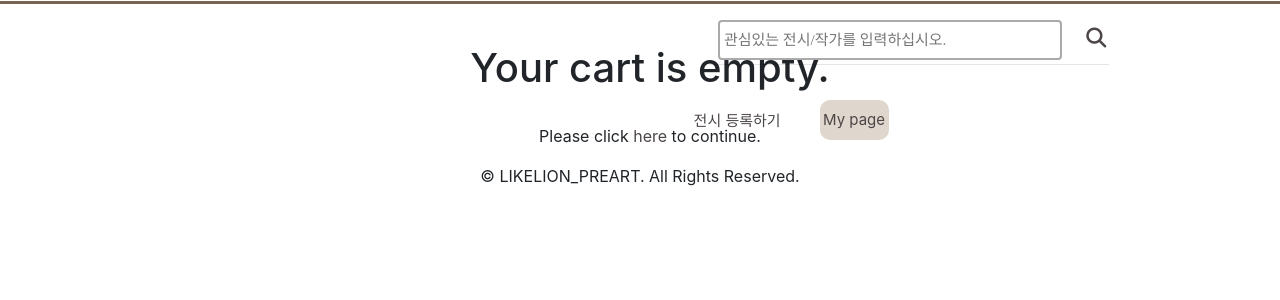
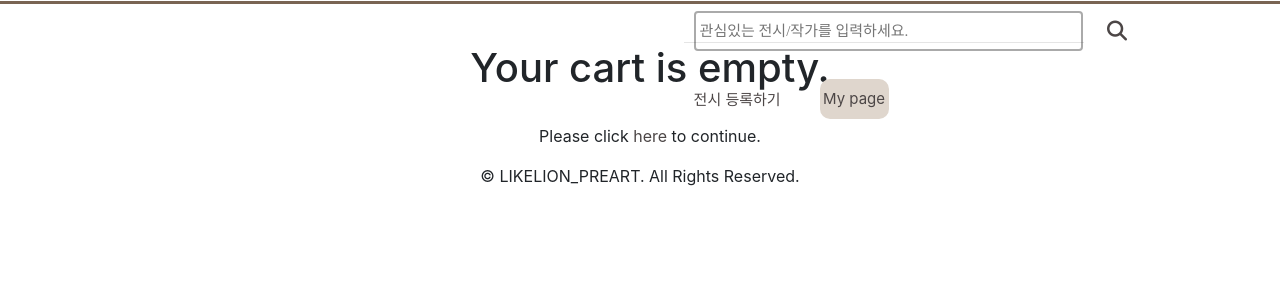
Before and after one commit to jiyoungzero/PRE.ART_hackerthon, a Django app: page /cart/ in a window 1280 px wide. Shown: the part 80-380 px from the top of the page. Run offline with Django 3.2, Linux system fonts and the light colour scheme; data comes from the database, SQL or seed files in the repository; some libraries are stand-ins or nearby versions; some web fonts are replaced.

Commit message:
modify nav error

```diff
--- a/templates/cart/cart.html
+++ b/templates/cart/cart.html
@@ -114,7 +114,7 @@
                           src="https://checkout.stripe.com/checkout.js" class="stripe-button"
                           data-key="{{ data_key }}"
                           data-image="{% static 'img/logo.png' %}"
-                          data-name="PLATE-STUDIO"
+                          data-name="PRE.ART"
                           data-description="{{ description }}"
                           data-amount="{{ stripe_total }}"
                           data-label="Support Now!"
--- a/templates/navbar.html
+++ b/templates/navbar.html
@@ -32,17 +32,29 @@
 </style>
 
 <header class="nav" style="height: 80px;">
-    <a href="#" id="nav_title" ><span>PRE.ART</span></a>
+    <a id="nav_title" href="{% url 'shop:allProdCat' %}" >PRE.ART</a>
+
     <div class="nav_list">
-        <a class="nav_button" href="#">카테고리</a>
+
+
+        <div class="dropdown">
+            <a class="nav_button" href="#">카테고리</a>
+            <div class="dropdown-content">
+            {% for cat in links %}
+            <a class="nav-link" href="{{cat.get_url}}">- {{cat.name}}</a>
+            {% endfor %}
+            </div>
+        </div>
+
         <a class="nav_button" id="btn2" href="{% url 'shop:allProdCat' %}">전체펀딩</a>
         <a class="nav_button" id="btn3" href="#">취향분석</a>
         <a class="nav_button" id="btn4" href="#">마감임박</a>
 
         <div class="nav_my">
             <!-- 검색창 -->
-            <form class="nav_register" style="float: left;">
-                <input class="search_bar" id="value" type="text" name="search" placeholder="관심있는 전시/작가를 입력하십시오.">
+            <form class="form-inline my-2 my-lg-0" action="{% url 'search_app:searchResult' %}" method="get" style="float: left;" >
+
+                <input class="search_bar" type="text" placeholder="관심있는 전시/작가를 입력하세요." aria-label="Search" name = "q">
                 <button class="search_btn" type="submit"><span><i class="fa-solid fa-magnifying-glass"></i></span></button>
                 <hr style="color: #4C4646;">
             </form>
```
